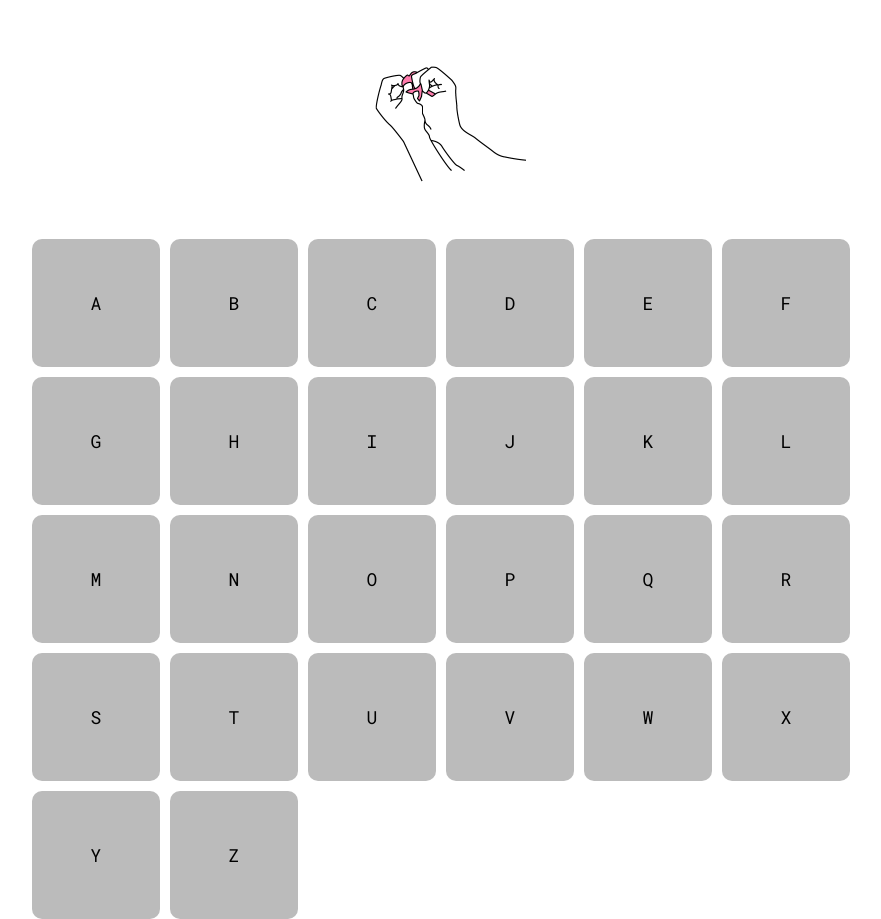
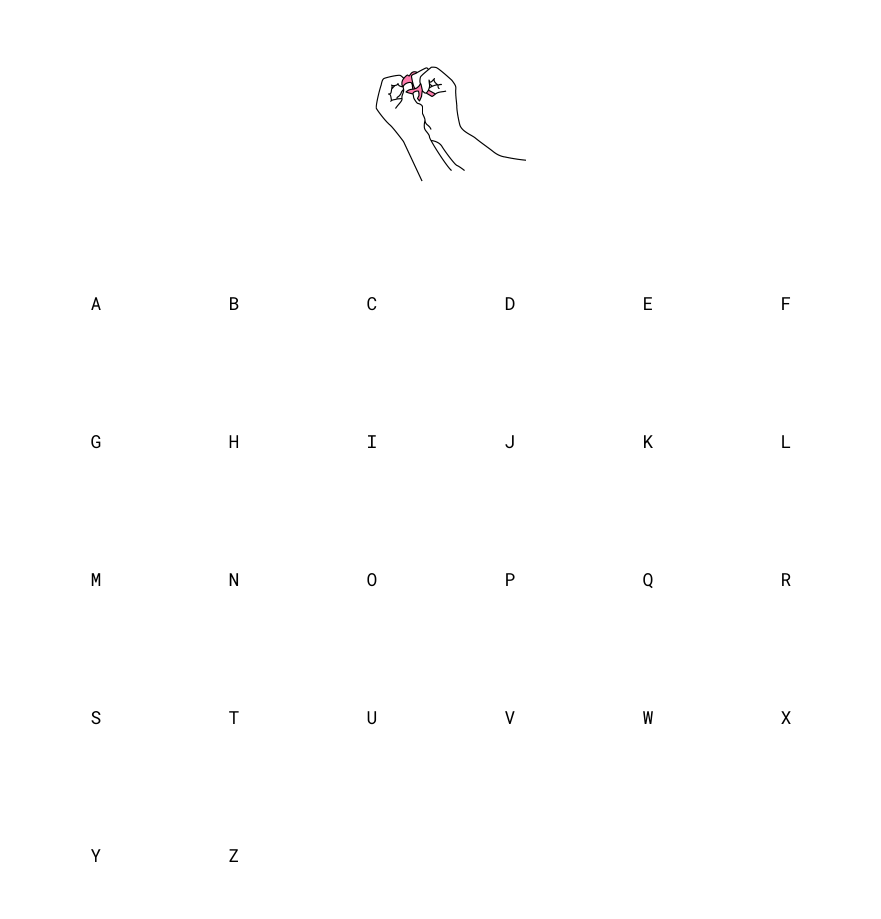
Before and after one commit to NoahNxT/NxTMan, a PHP site: page /game.php in a window 1280 px wide. Shown: the part 176-1095 px from the top of the page, without its empty margins (199-1080 px from the left). Run offline with PHP 8.4, Linux system fonts and the light colour scheme; data that the repository does not hold is empty.

Commit message:
kleur aangepast

```diff
--- a/style.css
+++ b/style.css
@@ -206,6 +206,7 @@ h1 {
 .guessedLetter {
   padding: 0px 5px 0px 0px;
   font-size: 18px;
+  color: #ff7bac;
 }
 
 /* gridInput (keyboard) */
@@ -220,7 +221,7 @@ h1 {
 .key {
   height: 10vw;
   width: 10vw;
-  background-color: rgb(187, 187, 187);
+  background-color: white;
   color: black;
   font-size: 18px;
   border-radius: 10px;
@@ -229,5 +230,5 @@ h1 {
 }
 
 .key:active {
-  background-color: #9cd4d6;
+  color: #ff7bac;
 }
```
